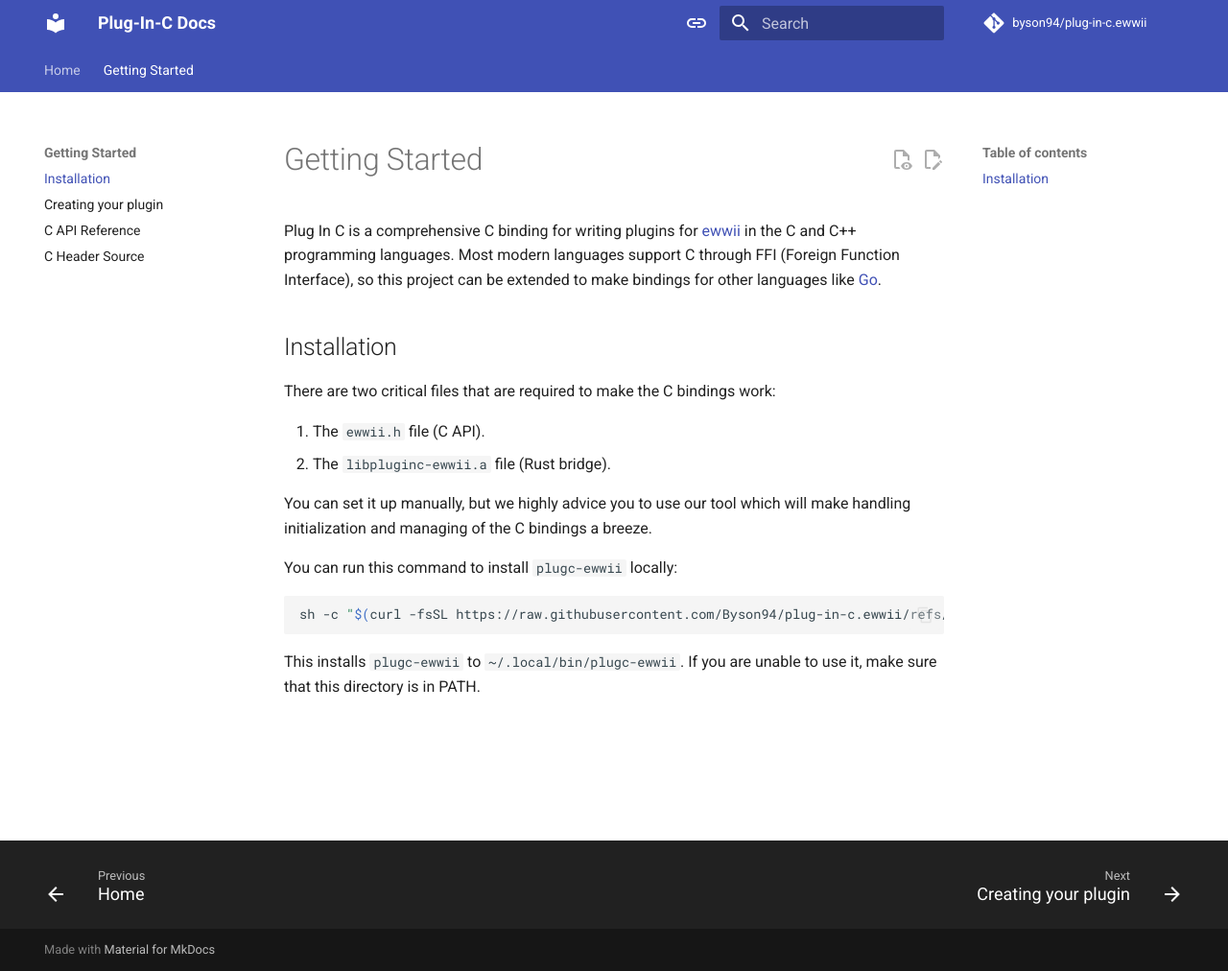
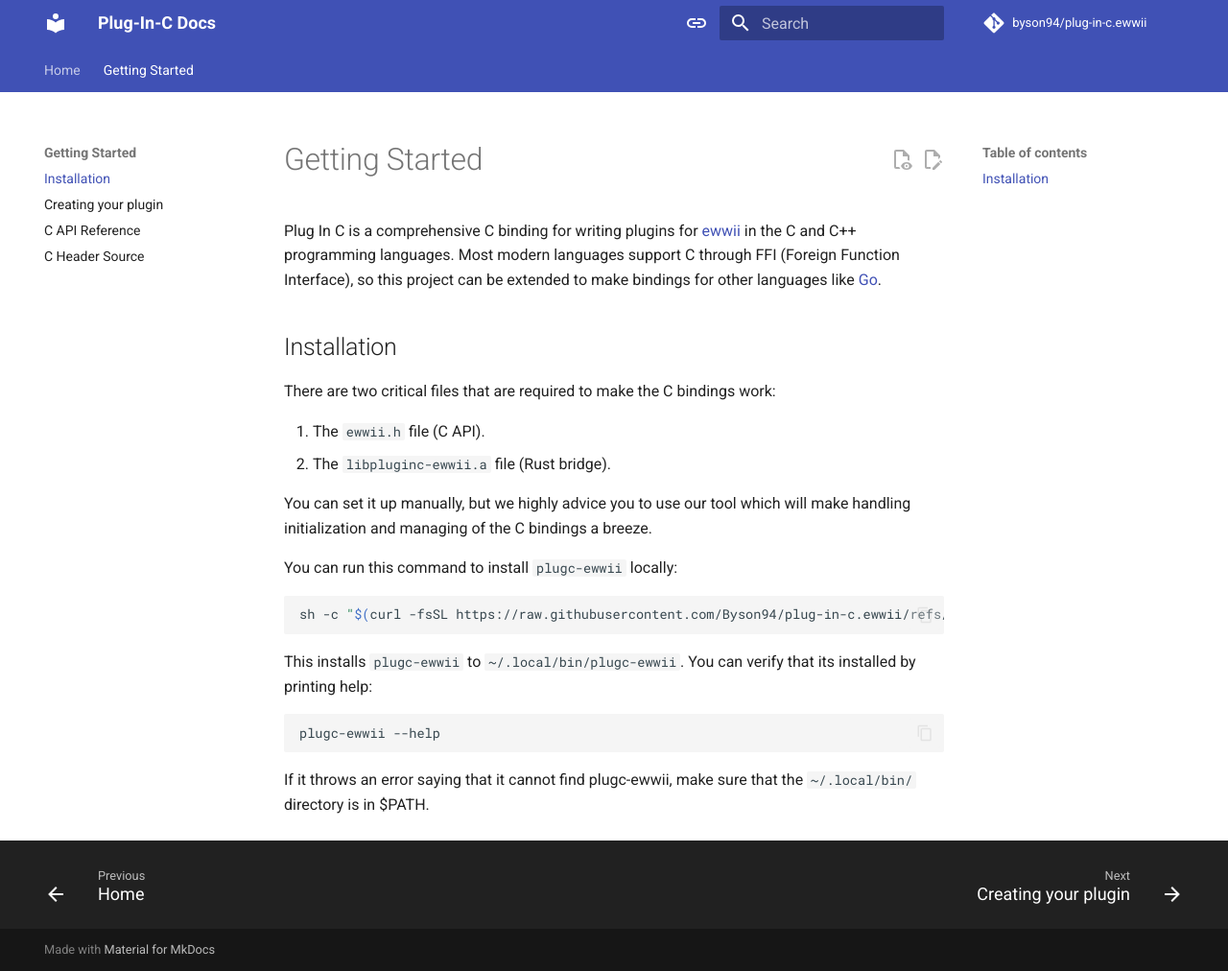
Before and after one commit to Byson94/plug-in-c.ewwii, an MkDocs documentation site: the page built from docs/getting-started.md, in a window 1280 px wide and 1012 px high. Shown: the whole window at 96% size. Built offline with MkDocs 1.6.1 and Material for MkDocs 9.7.7, drawn with Linux system fonts in a browser that asks for light colours; comment, search, counter and statistics services are not loaded.

Commit message:
docs: document plugc-ewwii --help

````diff
--- a/docs/getting-started.md
+++ b/docs/getting-started.md
@@ -20,5 +20,10 @@ You can run this command to install `plugc-ewwii` locally:
 sh -c "$(curl -fsSL https://raw.githubusercontent.com/Byson94/plug-in-c.ewwii/refs/heads/main/plugc-ewwii/install.sh)"
 ```
 
-This installs `plugc-ewwii` to `~/.local/bin/plugc-ewwii`. If you are unable to use it, make sure that
-this directory is in PATH.
+This installs `plugc-ewwii` to `~/.local/bin/plugc-ewwii`. You can verify that its installed by printing help:
+
+```bash
+plugc-ewwii --help
+```
+
+If it throws an error saying that it cannot find plugc-ewwii, make sure that the `~/.local/bin/` directory is in $PATH.
````
